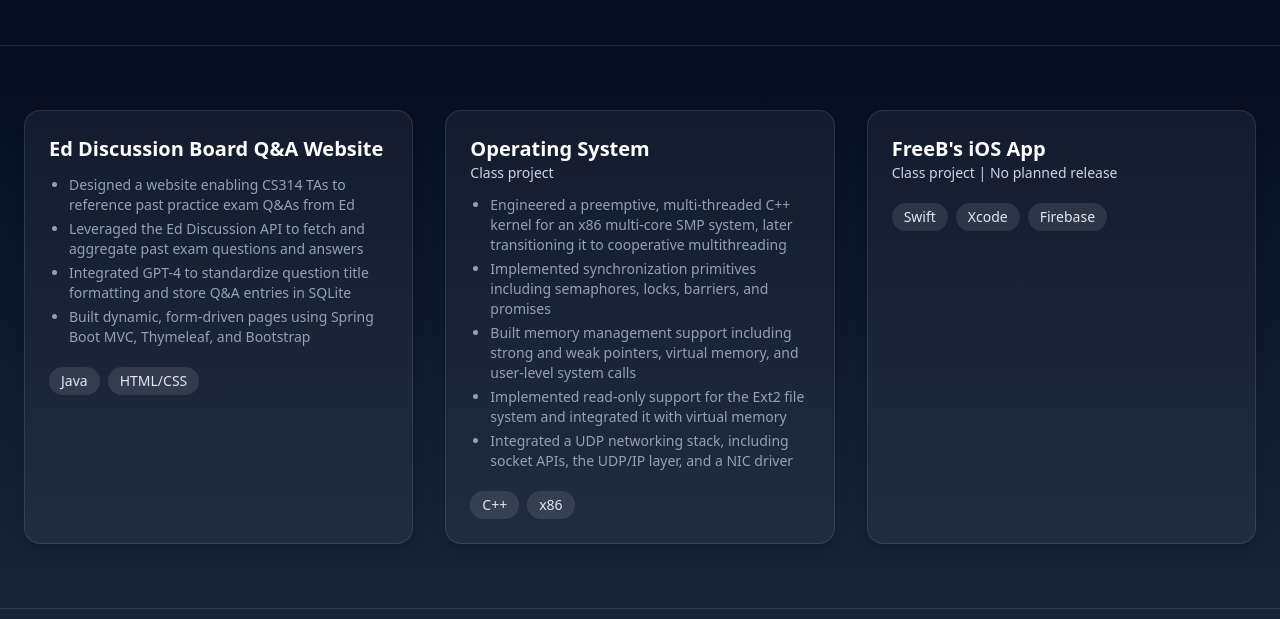
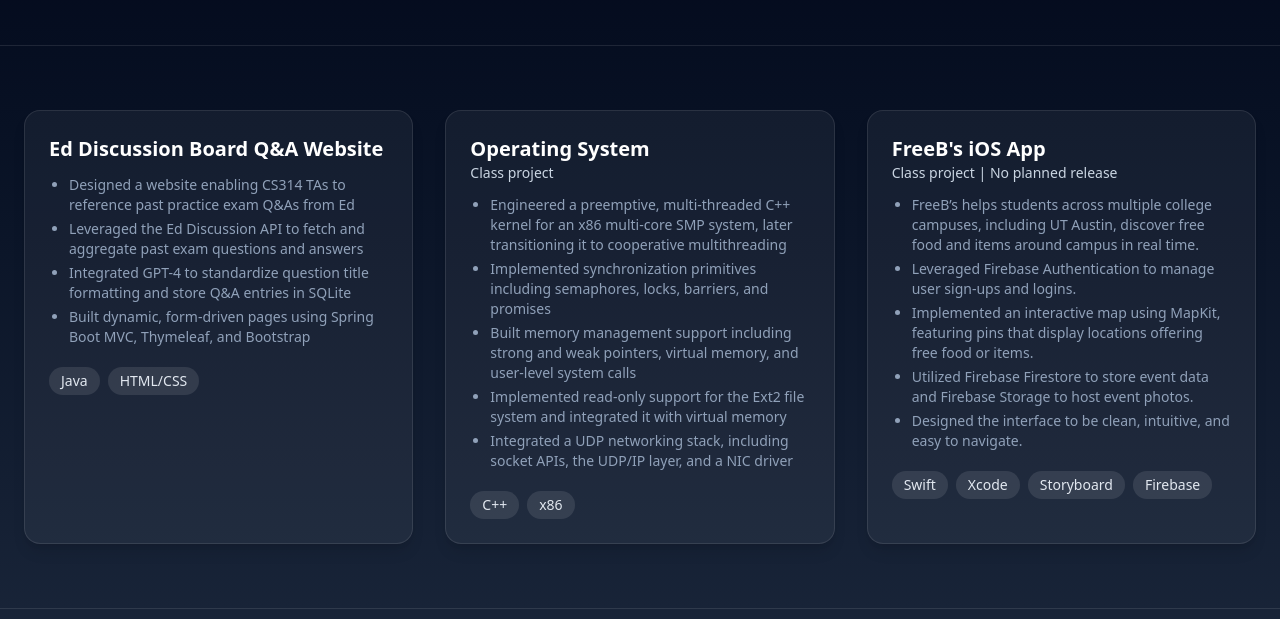
Before and after one commit to davidzhang0118/davidzhangwebsite, a website: page src/projects.html in a window 1280 px wide. Shown: the part 191-810 px from the top of the page. Drawn offline with nearby package versions, Linux system fonts and the light colour scheme; files that its build step writes are made by us from their sources.

Commit message:
Add bullet points for FreeBs

```diff
--- a/src/projects.html
+++ b/src/projects.html
@@ -110,12 +110,20 @@
                 </div>
 
                 <ul class="mt-3 text-sm text-slate-400 list-disc pl-5 space-y-1">
-
+                    <li>FreeB’s helps students across multiple college campuses, including UT Austin, discover free food
+                        and items around campus in real time.</li>
+                    <li>Leveraged Firebase Authentication to manage user sign-ups and logins.</li>
+                    <li>Implemented an interactive map using MapKit, featuring pins that display locations offering free
+                        food or items.</li>
+                    <li>Utilized Firebase Firestore to store event data and Firebase Storage to host event photos.
+                    </li>
+                    <li>Designed the interface to be clean, intuitive, and easy to navigate.</li>
                 </ul>
 
                 <div class="mt-5 flex flex-wrap gap-2">
                     <span class="rounded-full bg-white/10 px-3 py-1 text-sm text-slate-200">Swift</span>
                     <span class="rounded-full bg-white/10 px-3 py-1 text-sm text-slate-200">Xcode</span>
+                    <span class="rounded-full bg-white/10 px-3 py-1 text-sm text-slate-200">Storyboard</span>
                     <span class="rounded-full bg-white/10 px-3 py-1 text-sm text-slate-200">Firebase</span>
                 </div>
             </div>
```
